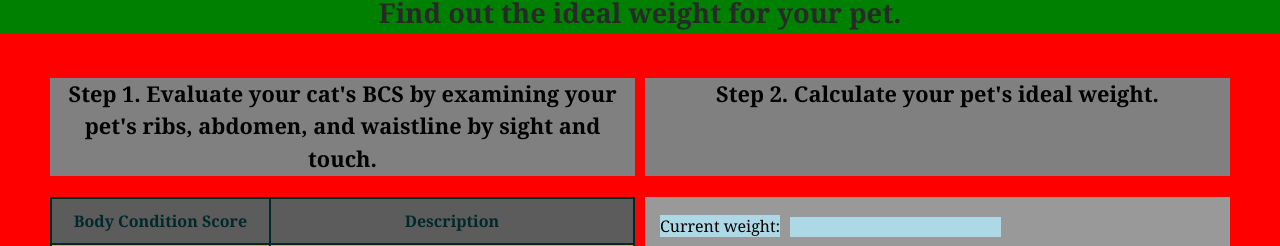
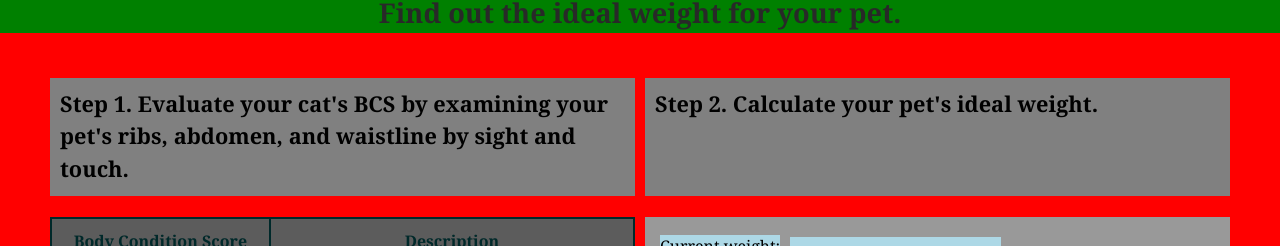
Before and after one commit to JaneDeveloper/vue-cat-hotel, a Vue app: page /calculator in a window 1280 px wide. Shown: the part 690-936 px from the top of the page. Built offline with nearby package versions, Linux system fonts and the light colour scheme.

Commit message:
changes to calculator

```diff
--- a/src/assets/style.css
+++ b/src/assets/style.css
@@ -729,7 +729,7 @@ line-height: 1.7;
 .scores_of_weight h3 {
     font-size: clamp(0.75rem, 1.2vw + 0.4rem, 1.64rem);
     background-color:grey;
-    text-align: center;
+    padding:10px;
 
 }
 
```
